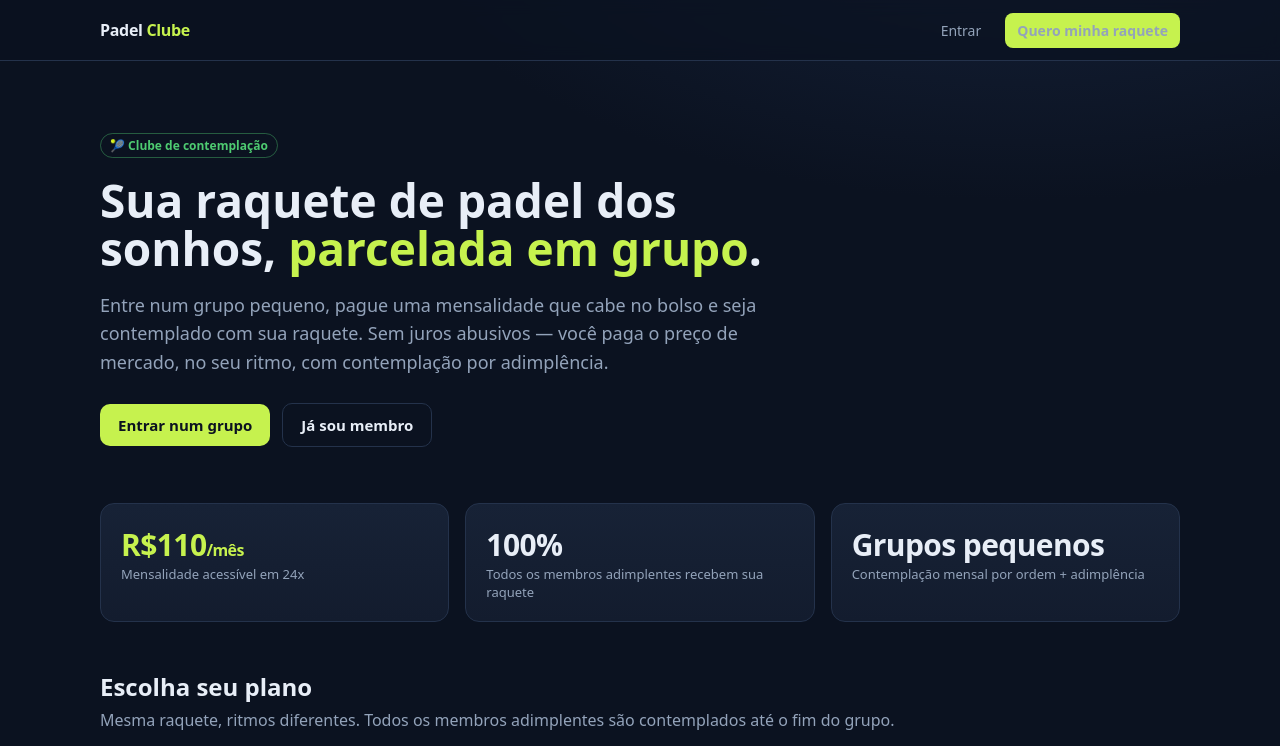
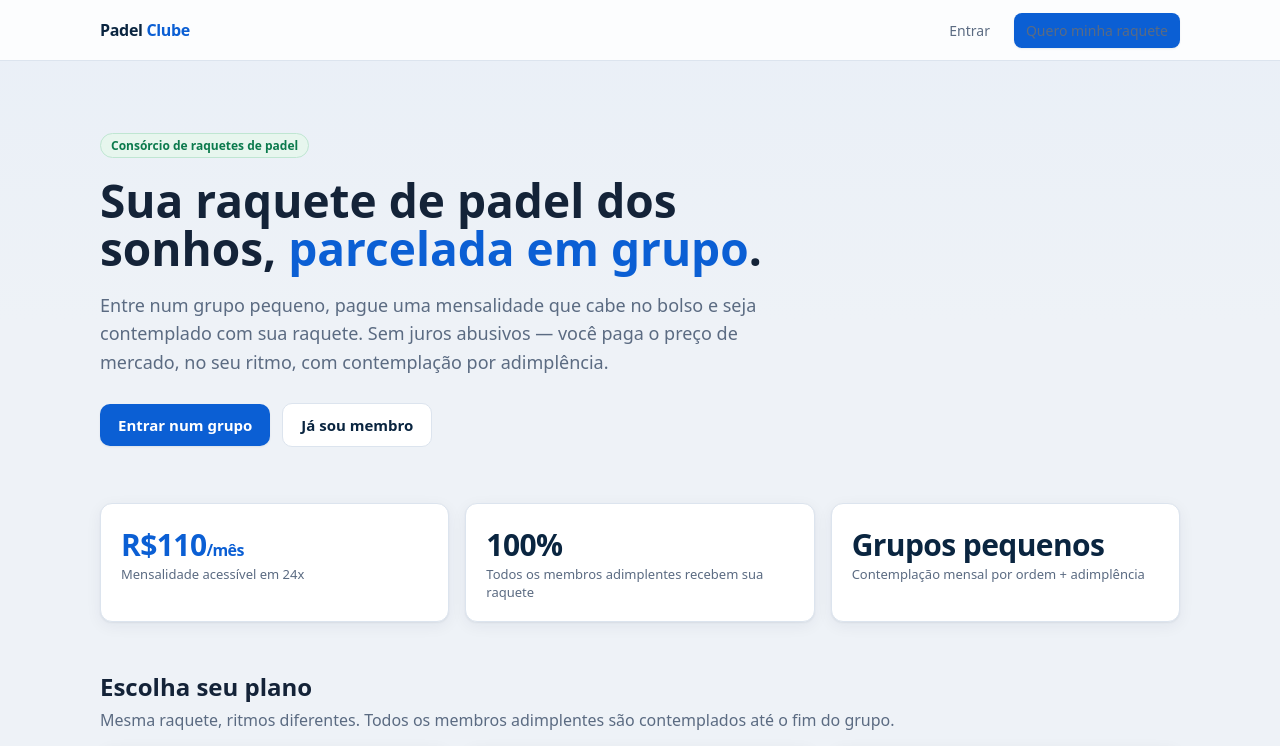
Before and after one commit to Xounas/padel-clube, a Next.js app: page / in a window 1280 px wide. Shown: the top 746 px of the page. Built offline with nearby package versions, Linux system fonts and the light colour scheme.

Commit message:
identidade visual institucional (consorcio/bancario): tema claro, azul confianca + verde, cartoes com sombra

```diff
--- a/src/app/globals.css
+++ b/src/app/globals.css
@@ -1,26 +1,33 @@
 :root {
-  --bg: #0b1220;
-  --bg-soft: #131c2e;
-  --card: #172236;
-  --border: #24324b;
-  --text: #e8eef7;
-  --muted: #93a3ba;
-  --primary: #c6f24e;   /* verde-limão padel */
-  --primary-dark: #a5d635;
-  --accent: #4ea1f2;
-  --danger: #f2555a;
-  --warn: #f2b84e;
-  --ok: #4ecb71;
-  --radius: 14px;
+  /* Identidade institucional — consórcio / bancário */
+  --navy: #0a2540;        /* marca / textos fortes */
+  --navy-700: #0f3057;
+  --bg: #eef2f7;          /* fundo da página (claro) */
+  --bg-soft: #f6f9fc;
+  --card: #ffffff;
+  --border: #dce4ee;
+  --text: #142338;
+  --muted: #5b6b82;
+  --primary: #0b5fd4;     /* azul de ação (confiança bancária) */
+  --primary-dark: #0a4bab;
+  --accent: #0f9d63;      /* verde "dinheiro / aprovado" */
+  --ok: #0f9d63;
+  --warn: #c9820a;
+  --danger: #d6454f;
+  --radius: 12px;
+  --shadow: 0 1px 2px rgba(10, 37, 64, .06), 0 4px 16px rgba(10, 37, 64, .06);
+  --shadow-sm: 0 1px 2px rgba(10, 37, 64, .08);
 }
 
 * { box-sizing: border-box; }
 html, body { padding: 0; margin: 0; }
 body {
-  background: radial-gradient(1200px 600px at 80% -10%, #16233c 0%, var(--bg) 55%);
+  background:
+    linear-gradient(180deg, #e9eff7 0%, var(--bg) 320px);
   color: var(--text);
-  font-family: system-ui, -apple-system, Segoe UI, Roboto, Helvetica, Arial, sans-serif;
+  font-family: system-ui, -apple-system, "Segoe UI", Roboto, Helvetica, Arial, sans-serif;
   min-height: 100vh;
+  -webkit-font-smoothing: antialiased;
 }
 a { color: inherit; text-decoration: none; }
 
@@ -32,10 +39,11 @@ a { color: inherit; text-decoration: none; }
 .small { font-size: 13px; }
 
 .card {
-  background: linear-gradient(180deg, var(--card), var(--bg-soft));
+  background: var(--card);
   border: 1px solid var(--border);
   border-radius: var(--radius);
   padding: 20px;
+  box-shadow: var(--shadow);
 }
 .grid { display: grid; gap: 16px; }
 .grid-3 { grid-template-columns: repeat(3, 1fr); }
@@ -44,41 +52,56 @@ a { color: inherit; text-decoration: none; }
 
 .btn {
   display: inline-flex; align-items: center; justify-content: center; gap: 8px;
-  background: var(--primary); color: #0b1220; font-weight: 700;
+  background: var(--primary); color: #ffffff; font-weight: 600;
   border: 0; border-radius: 10px; padding: 11px 18px; cursor: pointer;
-  font-size: 15px; transition: transform .05s ease, background .15s ease;
+  font-size: 15px; box-shadow: var(--shadow-sm);
+  transition: transform .05s ease, background .15s ease, box-shadow .15s ease;
 }
 .btn:hover { background: var(--primary-dark); }
 .btn:active { transform: translateY(1px); }
-.btn:disabled { opacity: .5; cursor: not-allowed; }
-.btn-ghost { background: transparent; color: var(--text); border: 1px solid var(--border); }
-.btn-ghost:hover { background: var(--bg-soft); }
+.btn:disabled { opacity: .55; cursor: not-allowed; box-shadow: none; }
+.btn-ghost {
+  background: #fff; color: var(--navy); border: 1px solid var(--border);
+  box-shadow: none;
+}
+.btn-ghost:hover { background: var(--bg-soft); border-color: #c6d2e2; }
 .btn-danger { background: var(--danger); color: #fff; }
 
 .input, .select {
-  width: 100%; background: var(--bg); border: 1px solid var(--border);
+  width: 100%; background: #fff; border: 1px solid var(--border);
   color: var(--text); border-radius: 10px; padding: 11px 12px; font-size: 15px;
+  transition: border-color .15s ease, box-shadow .15s ease;
 }
-.label { font-size: 13px; color: var(--muted); margin-bottom: 6px; display: block; }
+.input:focus, .select:focus {
+  outline: none; border-color: var(--primary);
+  box-shadow: 0 0 0 3px rgba(11, 95, 212, .15);
+}
+.label { font-size: 13px; color: var(--muted); margin-bottom: 6px; display: block; font-weight: 500; }
 
 .badge {
   display: inline-flex; align-items: center; gap: 6px; font-size: 12px; font-weight: 600;
-  padding: 3px 9px; border-radius: 999px; border: 1px solid var(--border);
+  padding: 3px 10px; border-radius: 999px; border: 1px solid var(--border);
+  background: var(--bg-soft);
 }
-.badge-ok    { color: var(--ok);    border-color: color-mix(in srgb, var(--ok) 40%, transparent); }
-.badge-warn  { color: var(--warn);  border-color: color-mix(in srgb, var(--warn) 40%, transparent); }
-.badge-danger{ color: var(--danger);border-color: color-mix(in srgb, var(--danger) 40%, transparent); }
-.badge-muted { color: var(--muted); }
+.badge-ok     { color: #0b7a4d; background: #e7f6ee; border-color: #bfe6d2; }
+.badge-warn   { color: #9a6608; background: #fbf1dd; border-color: #f0dcb4; }
+.badge-danger { color: #b23640; background: #fbe9ea; border-color: #f2c9cd; }
+.badge-muted  { color: var(--muted); background: var(--bg-soft); }
 
 table { width: 100%; border-collapse: collapse; }
-th, td { text-align: left; padding: 11px 12px; border-bottom: 1px solid var(--border); font-size: 14px; }
+th, td { text-align: left; padding: 12px; border-bottom: 1px solid var(--border); font-size: 14px; }
 th { color: var(--muted); font-weight: 600; font-size: 12px; text-transform: uppercase; letter-spacing: .04em; }
+tbody tr:hover { background: var(--bg-soft); }
 
-.kpi { font-size: 30px; font-weight: 800; letter-spacing: -0.02em; }
+.kpi { font-size: 30px; font-weight: 800; letter-spacing: -0.02em; color: var(--navy); }
 .kpi-label { color: var(--muted); font-size: 13px; }
 
-.nav { border-bottom: 1px solid var(--border); background: rgba(11,18,32,.7); backdrop-filter: blur(8px); position: sticky; top: 0; z-index: 10; }
-.nav a { padding: 8px 12px; border-radius: 8px; color: var(--muted); font-size: 14px; }
-.nav a.active, .nav a:hover { color: var(--text); background: var(--bg-soft); }
-.brand { font-weight: 800; letter-spacing: -0.02em; }
+.nav {
+  border-bottom: 1px solid var(--border);
+  background: rgba(255, 255, 255, .85); backdrop-filter: blur(10px);
+  position: sticky; top: 0; z-index: 10;
+}
+.nav a { padding: 8px 12px; border-radius: 8px; color: var(--muted); font-size: 14px; font-weight: 500; }
+.nav a.active, .nav a:hover { color: var(--navy); background: var(--bg-soft); }
+.brand { font-weight: 800; letter-spacing: -0.02em; color: var(--navy); }
 .brand span { color: var(--primary); }
--- a/src/app/page.tsx
+++ b/src/app/page.tsx
@@ -22,7 +22,7 @@ export default function Home() {
 
       <section className="container" style={{ paddingTop: 72, paddingBottom: 48 }}>
         <div style={{ maxWidth: 720 }}>
-          <span className="badge badge-ok">🎾 Clube de contemplação</span>
+          <span className="badge badge-ok">Consórcio de raquetes de padel</span>
           <h1 style={{ fontSize: 46, lineHeight: 1.05, margin: "18px 0 12px" }}>
             Sua raquete de padel dos sonhos,{" "}
             <span style={{ color: "var(--primary)" }}>parcelada em grupo</span>.
```
